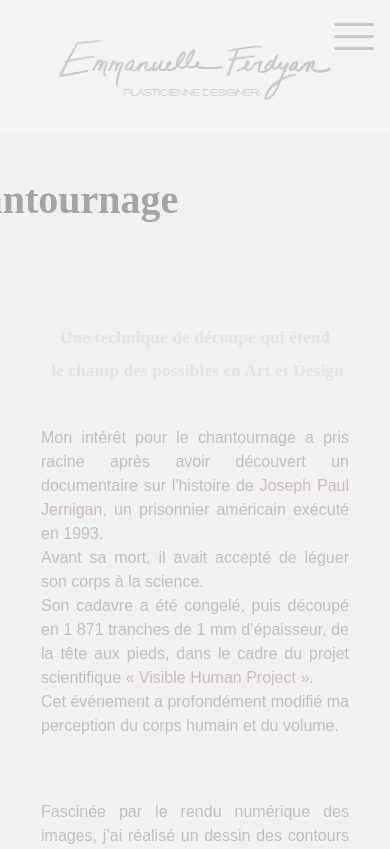
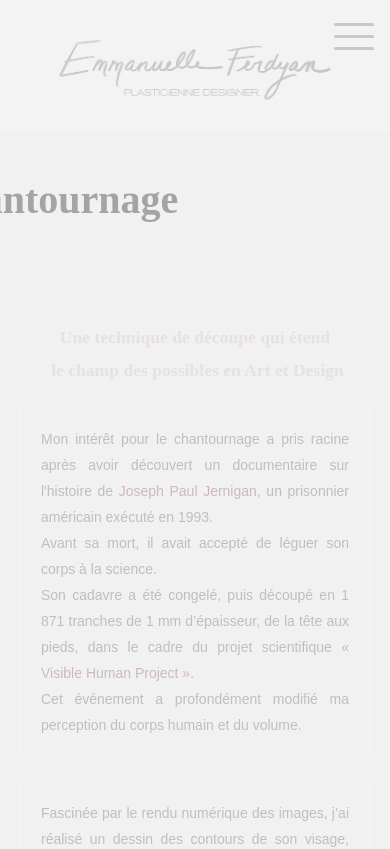
Before and after one commit to NelsonAxolotl/ferdyan, a React (Vite) app: page /chantournage in a window 390 px wide. Shown: the top 849 px of the page. Built offline with nearby package versions, Linux system fonts and the light colour scheme; a web font is replaced by a local one.

Commit message:
last&last call

```diff
--- a/src/Pages/Chantournage.css
+++ b/src/Pages/Chantournage.css
@@ -784,8 +784,7 @@
 
   .proposx p {
     margin: 20px;
-    font-size: 16px;
-    line-height: 24px;
+    font-size: 14px;
   }
 
   .items {
--- a/src/Pages/Creation.css
+++ b/src/Pages/Creation.css
@@ -226,7 +226,7 @@
   }
 
   .proposxx p {
-    font-size: 16px;
+    font-size: 14px;
   }
 
   @keyframes underlineGrow-crea {
```
